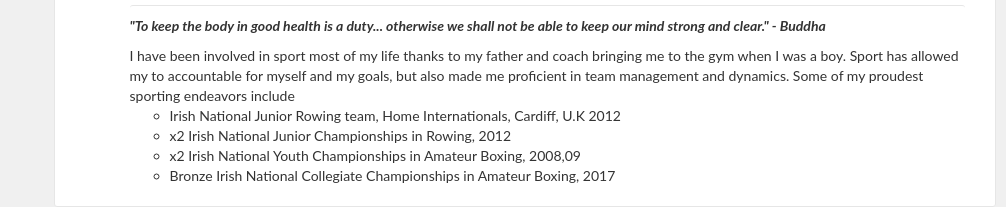
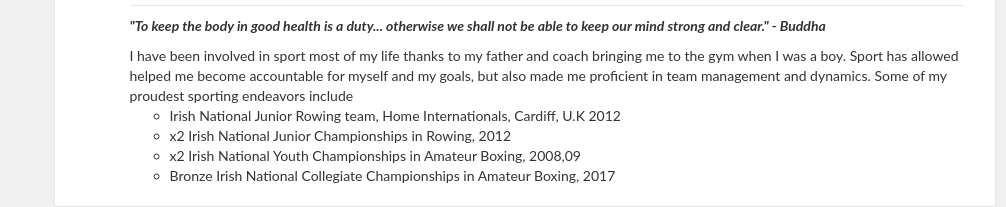
Before and after one commit to NoUniformDay/NoUniformDay.github.io, a plain HTML site: page index.html in a window 1280 px wide. Shown: the part 1351-1558 px from the top of the page, without its empty margins (274-1280 px from the left). Drawn offline with nearby package versions, Linux system fonts and the light colour scheme; some icons are missing.

Commit message:
Sports detail change

```diff
--- a/index.html
+++ b/index.html
@@ -269,10 +269,8 @@
               <p class="clear-margin relative">
                 <div class="mop-wrapper">
                   <p><strong><i>"To keep the body in good health is a duty... otherwise we shall not be able to keep our mind strong and clear." - Buddha</i></strong></p>
-                  <p>I have been involved in sport most of my life thanks to my father and coach bringing me to the gym when I was a boy. Sport has allowed my to accountable for myself and my goals, but also made me proficient in team management and dynamics. Some of my proudest sporting endeavors include</p>
+                  <p>I have been involved in sport most of my life thanks to my father and coach bringing me to the gym when I was a boy. Sport has allowed helped me become accountable for myself and my goals, but also made me proficient in team management and dynamics. Some of my proudest sporting endeavors include</p>
                 </div>
-
-
                 <ul>
                   <li class="mop-wrapper">
                     <p>Irish National Junior Rowing team, Home Internationals, Cardiff, U.K 2012 </p>
```
